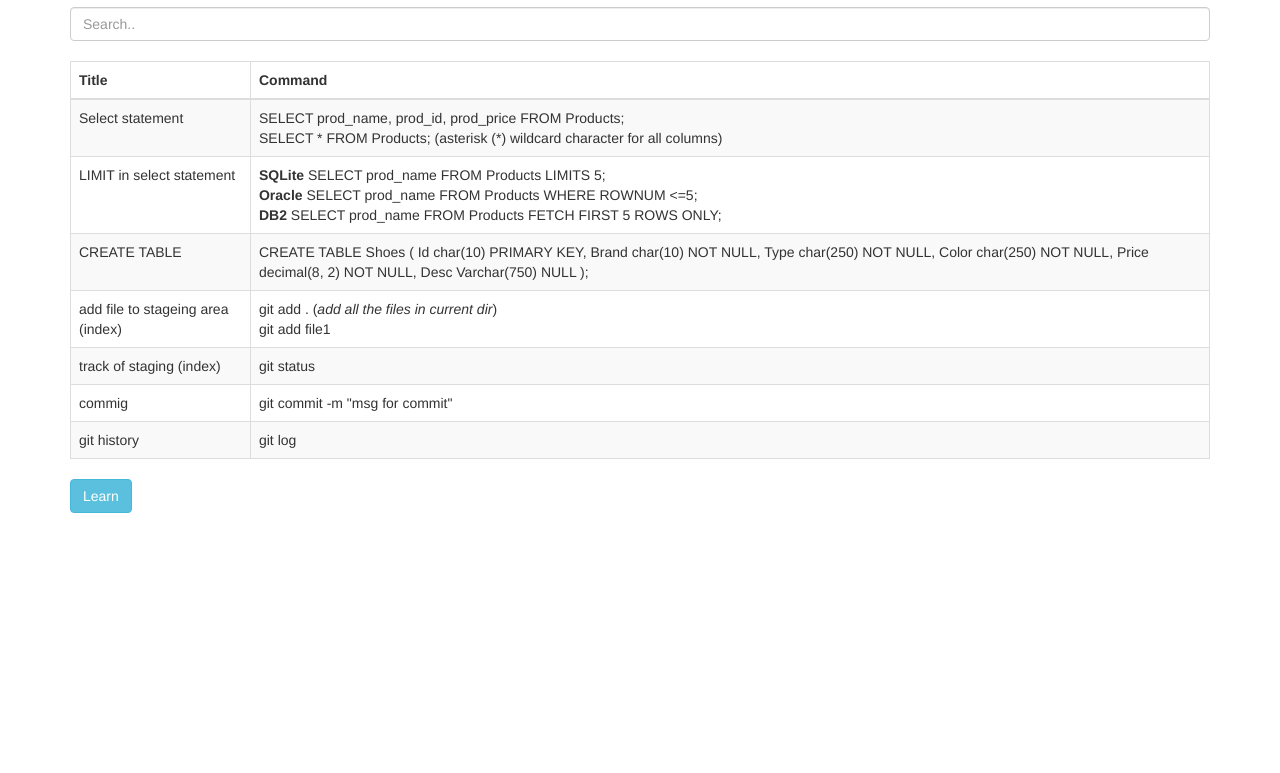
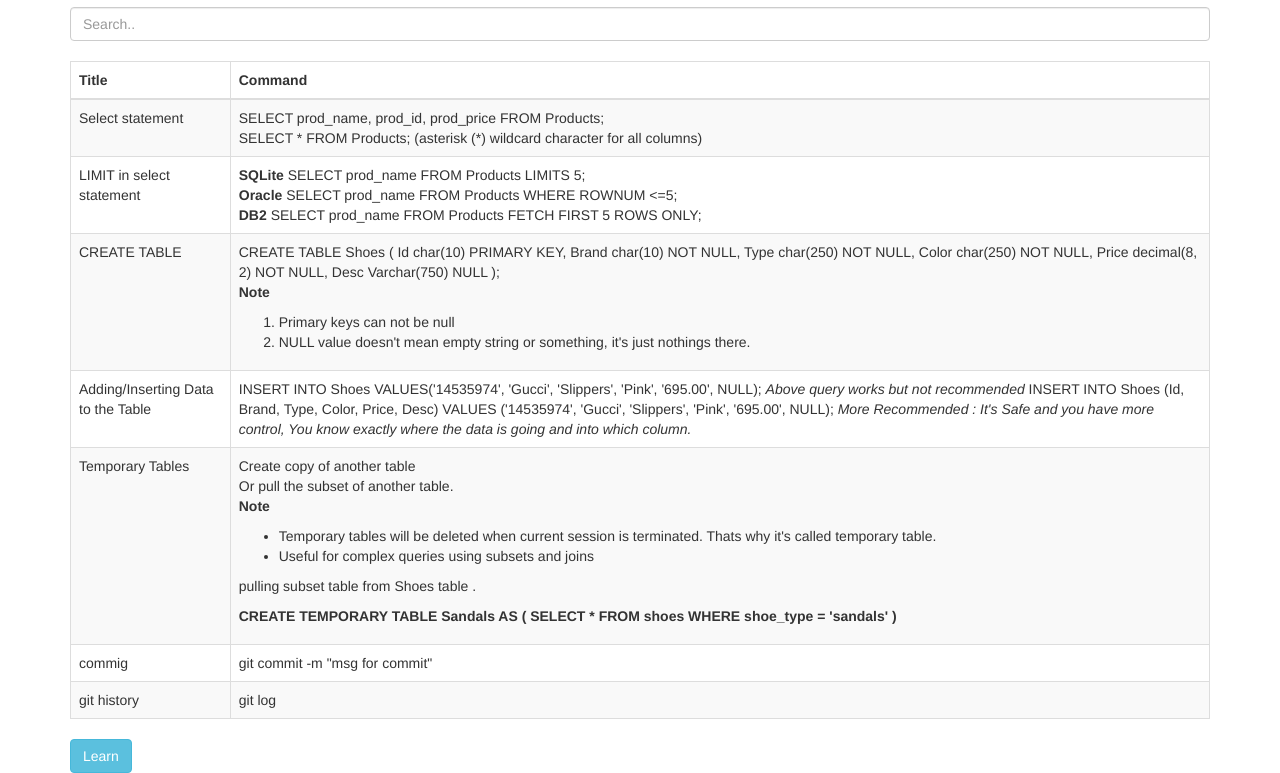
Before and after one commit to nikrozinestalin/sql, a plain HTML site: page index.html in a window 1280 px wide. Shown: the part 86-859 px from the top of the page. Before the commit the page ends 800 px from the top, so only its background shows below. Drawn offline with nearby package versions, Linux system fonts and the light colour scheme.

Commit message:
Update index.html

```diff
--- a/index.html
+++ b/index.html
@@ -62,21 +62,53 @@
           Price decimal(8, 2) NOT NULL,
           Desc Varchar(750) NULL
           );
+
+          <p>
+          <b>Note</b>
+          <ol>
+            <li>Primary keys can not be null</li>
+            <li>NULL value doesn't mean empty string or something, it's just nothings there.</li>
+          </ol>
+          </p>
         </td>
       </tr>
 
       <tr>
-        <td>add file to stageing area (index)</td>
+        <td>Adding/Inserting Data to the Table</td>
         <td>
-          git add .  (<i>add all the files in current dir</i>)<br>
-          git add file1
+          INSERT INTO Shoes
+          VALUES('14535974', 'Gucci', 'Slippers', 'Pink', '695.00', NULL);
+          <i> Above query works but not recommended</i>
+
+          INSERT INTO Shoes (Id, Brand, Type, Color, Price, Desc)
+          VALUES ('14535974', 'Gucci', 'Slippers', 'Pink', '695.00', NULL);
+
+          <i> More Recommended : It's Safe and you have more control, You know exactly where the data is going and into which column.</i>
         </td>
       </tr>
 
       <tr>
-        <td>track of staging (index)</td>
+        <td>Temporary Tables</td>
         <td>
-            git status
+           <p> Create copy of another table<br>
+             Or pull the subset of another table. <br>
+             <b>Note</b><br>
+             <ul>
+               <li> Temporary tables will be deleted when current session is terminated. Thats why it's called temporary table.</li>
+               <li> Useful for complex queries using subsets and joins</li>
+            </ul>
+
+          <p> pulling subset table from Shoes table .</p>
+          <b>CREATE TEMPORARY TABLE Sandals AS
+            (
+              SELECT *
+              FROM shoes
+              WHERE shoe_type = 'sandals'
+            )
+          </b>
+          </p>
+
+
         </td>
       </tr>
 
```
